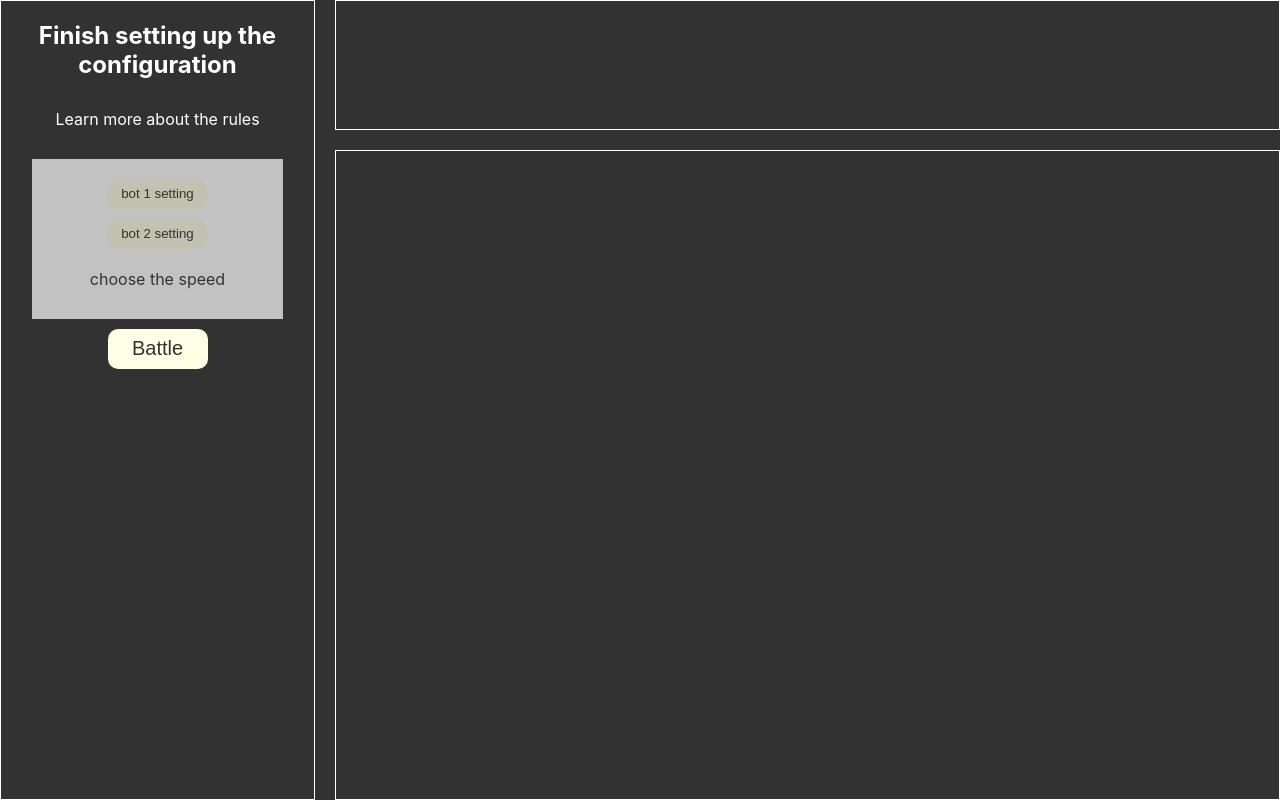
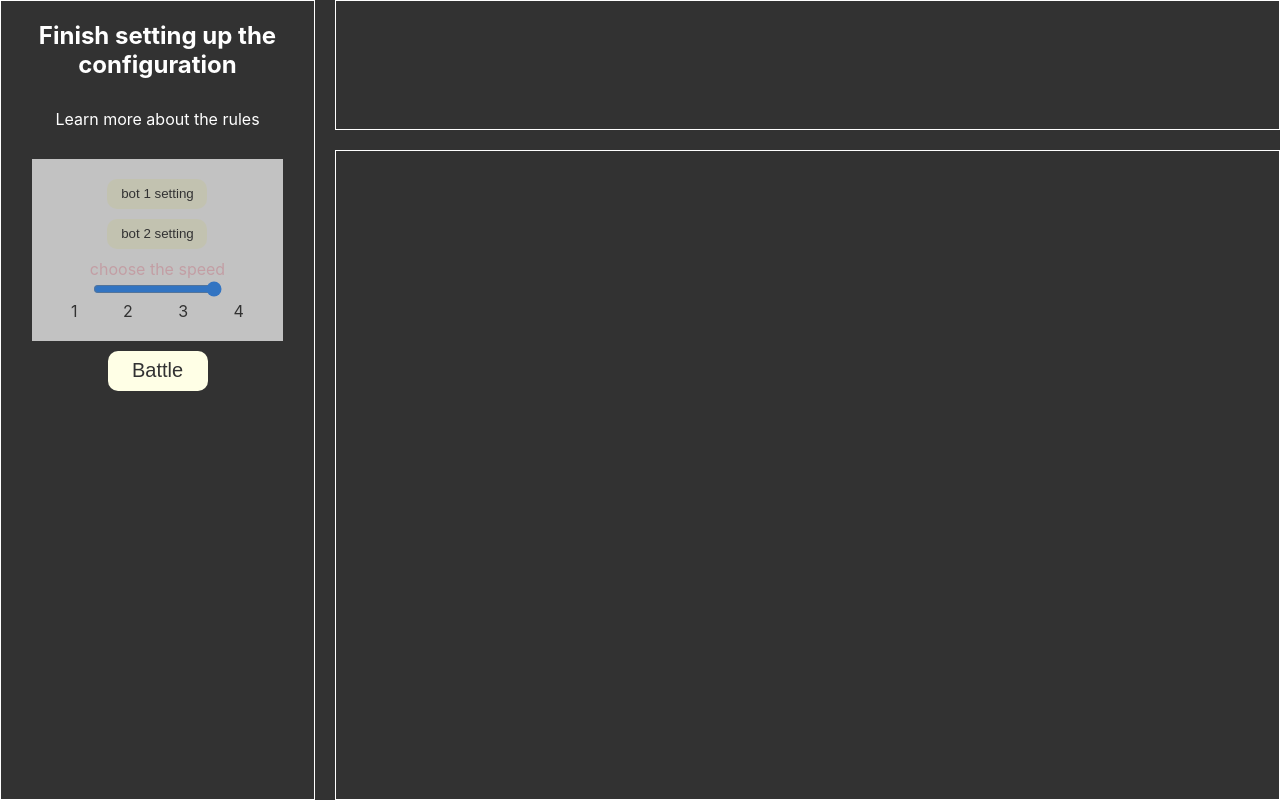
Before and after one commit to chingu-voyages/v44-tier2-team-18, a React (Create React App) app: page /gamepage in a window 1280 px wide. Built offline with nearby package versions, Linux system fonts and the light colour scheme; a web font is replaced by a local one.

Commit message:
added sliders

```diff
--- a/src/components/GamePage/Configuration/ConfigurationLayout.scss
+++ b/src/components/GamePage/Configuration/ConfigurationLayout.scss
@@ -11,10 +11,24 @@
     background-color: white;
     opacity: 0.7;
     z-index: 0;
-    .speed-slider-title {
-      margin: 10px 0;
-      z-index: 1;
+    .range-wrapper {
+      .speed-slider-title {
+        margin: 10px 0;
+        z-index: 1;
+        color: black;
+      }
+    }
+    label {
+      color: pink;
+    }
+    .range-value {
       color: black;
+      display: flex;
+      justify-content: space-around;
+      margin: 0 1rem;
+      span {
+        display: block;
+      }
     }
   }
   .buttle-button {
@@ -30,4 +44,10 @@
       cursor: pointer;
     }
   }
+  // input[type="range"] {
+  //   margin: 0.5rem auto;
+  //   &:after {
+  //     content: value;
+  //   }
+  // }
 }
--- a/src/components/GamePage/Configuration/ConfigurationLayout.tsx
+++ b/src/components/GamePage/Configuration/ConfigurationLayout.tsx
@@ -2,6 +2,9 @@ import "./ConfigurationLayout.scss";
 import GlobalButton from "./GlobalButton";
 
 function ConfigurationLayout() {
+  // const setTest = (val: string) => {
+  //   console.log(val);
+  // };
   return (
     <div className="configuration-container">
       <div>
@@ -15,7 +18,23 @@ function ConfigurationLayout() {
         <div>
           <GlobalButton buttonText="bot 2 setting" />
         </div>
-        <div className="speed-slider-title">choose the speed</div>
+        <div className="range-wrapper">
+          <label htmlFor="volume">choose the speed</label>
+          <input
+            className="range-bar"
+            type="range"
+            id="volume"
+            name="volume"
+            min="1"
+            max="4"
+          />
+          <div className="range-value">
+            <span>1</span>
+            <span>2</span>
+            <span>3</span>
+            <span>4</span>
+          </div>
+        </div>
       </div>
       <button className="buttle-button">Battle</button>
     </div>
```
